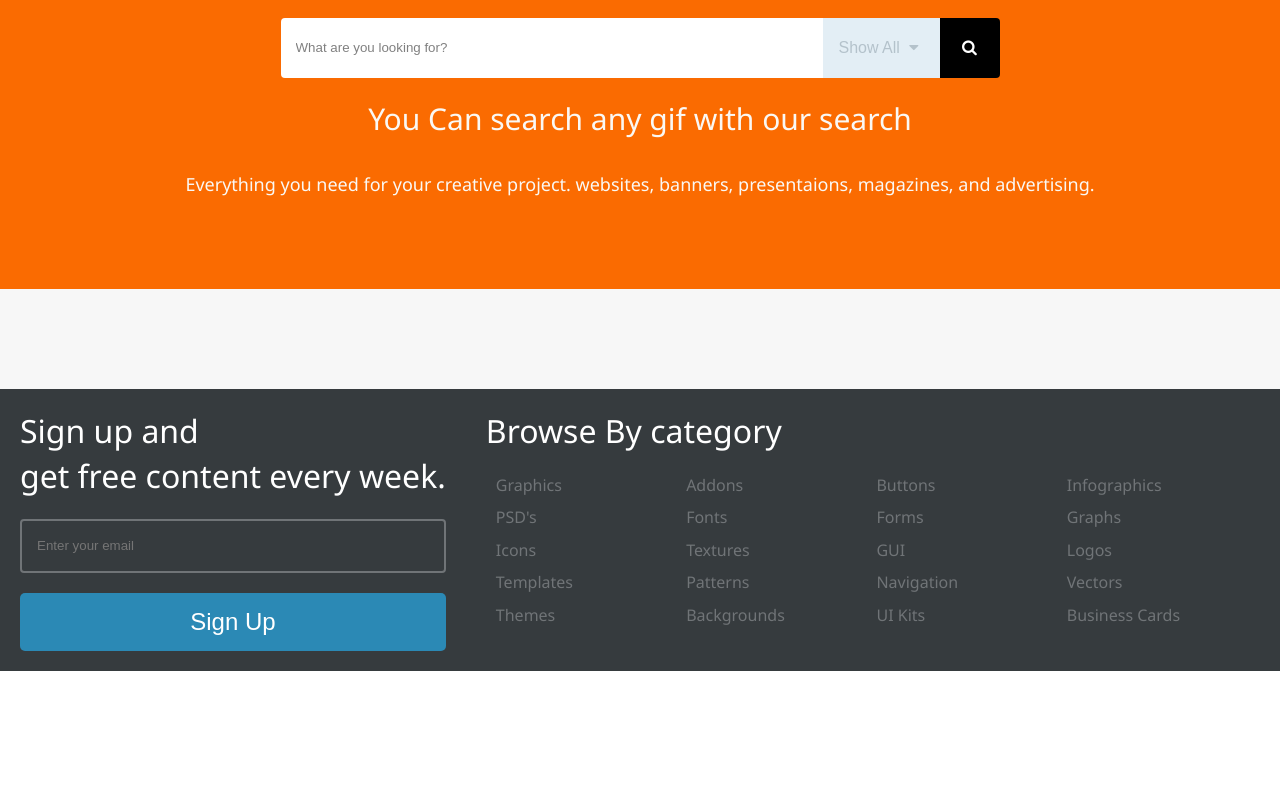
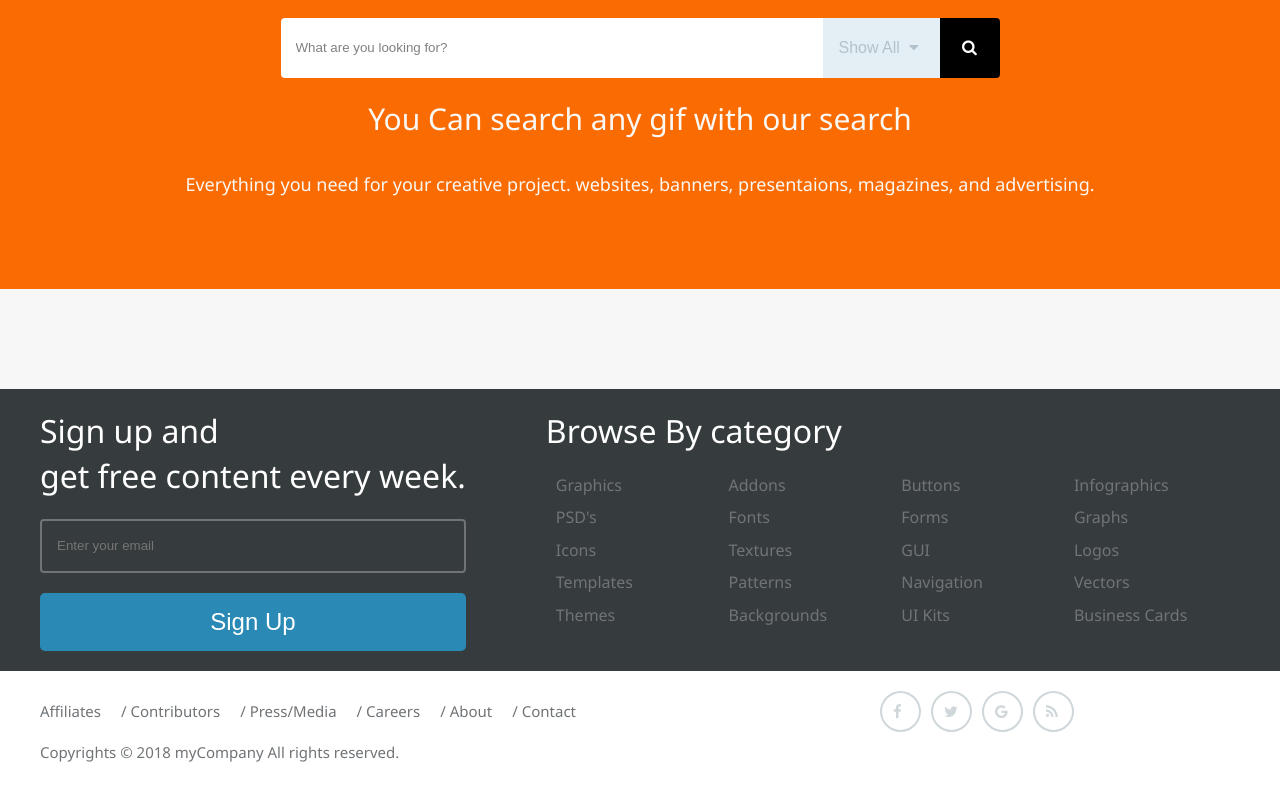
Before and after one commit to yogeshphatangare/gif-search-engine, an Angular app: page / in a window 1280 px wide. Shown: the part 228-1028 px from the top of the page. Before the commit the page ends 899 px from the top, so only its background shows below. Built offline with nearby package versions, Linux system fonts and the light colour scheme.

Commit message:
- added footer styles

```diff
--- a/src/app/app.component.html
+++ b/src/app/app.component.html
@@ -1,3 +1,3 @@
-  <app-search-panel></app-search-panel>
-  <app-search-result></app-search-result>
-  <app-footer></app-footer>
+<app-search-panel></app-search-panel>
+<app-search-result></app-search-result>
+<app-footer></app-footer>
--- a/src/app/footer/footer.component.html
+++ b/src/app/footer/footer.component.html
@@ -1,4 +1,4 @@
-<div class="flex row container">
+<div class="flex row container mb-20">
     <div class="form flex column">
         <label>
             Sign up and
@@ -36,3 +36,24 @@
     </div>
 
 </div>
+<div class="text-gray information">
+    <div class="flex row mb-10 align-center wrap">
+        <div class="info-links">
+            <a href="#">Affiliates</a>/
+            <a href="#">Contributors</a>/
+             <a href="#">Press/Media</a>/
+             <a href="#">Careers</a>/
+             <a href="#">About</a>/
+             <a href="#">Contact</a>
+
+        </div>
+        <div>
+            <i class="fa fa-facebook" aria-hidden="true"></i>
+            <i class="fa fa-twitter" aria-hidden="true"></i>
+            <i class="fa fa-google" aria-hidden="true"></i>
+            <i class="fa fa-rss" aria-hidden="true"></i>
+        </div>
+
+    </div>
+    Copyrights © 2018 myCompany All rights reserved.
+</div>
--- a/src/app/footer/footer.component.scss
+++ b/src/app/footer/footer.component.scss
@@ -10,6 +10,12 @@
     flex-direction: column;
 }
 
+.align-center{
+    align-items: center;
+}
+.wrap{
+flex-wrap: wrap;
+}
 
 .container {
     color: #fff;
@@ -22,9 +28,7 @@
         min-width: 40%;
 
         a {
-            text-decoration: none;
             width: 22%;
-            color: #707477;
             font-size: 1rem;
             font-weight: normal;
             padding: 0 10px;
@@ -74,7 +78,7 @@
 }
 
 .container>div {
-    margin: 20px;
+    margin: 20px 40px;
 }
 
 
@@ -86,3 +90,36 @@
 .mb-20 {
     margin-bottom: 20px;
 }
+
+.text-gray {
+    color: #707477;
+    ;
+}
+
+.information {
+    margin: 0 40px;
+    padding-bottom: 40px;
+    .info-links{
+        flex-basis: 70%;
+    }
+
+    a {
+        margin-right: 20px;
+
+    }
+
+    i {
+        color: #CFD7DA;
+        border: 2px solid #CFD7DA;
+        border-radius: 50%;
+        padding: 11px;
+        width: 15px;
+        margin-right: 10px;
+        cursor: pointer;
+    }
+}
+
+a {
+    color: #707477;
+    text-decoration: none;
+}
```
Also changed, not shown: src/styles.scss (line endings or trailing spaces).
